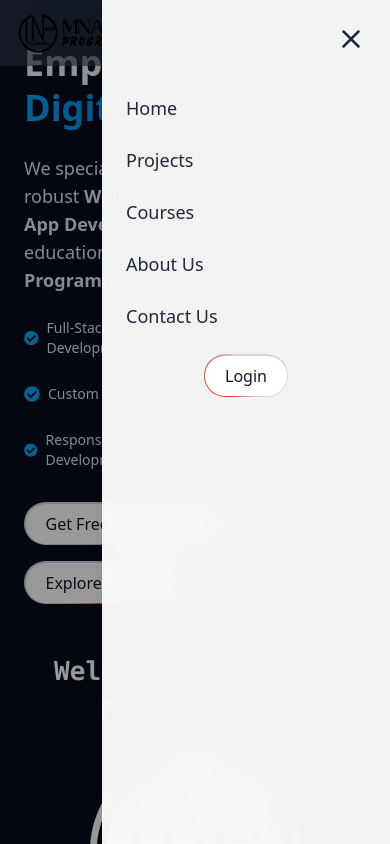
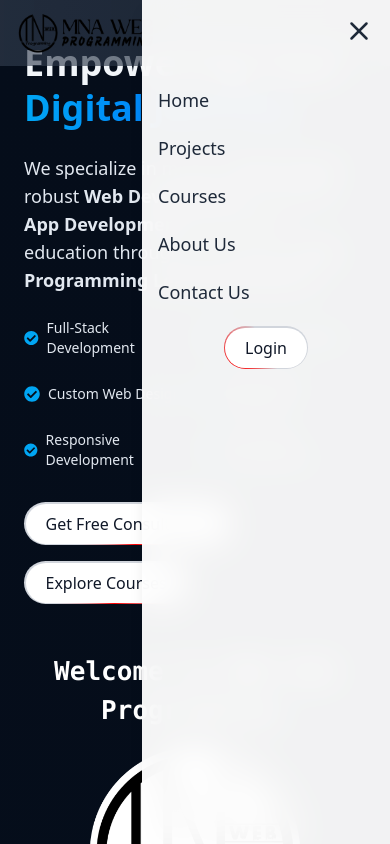
Before and after one commit to nurulazam-dev/mna-web-programming_v1, a Next.js app: page / in a window 390 px wide. Both pictures are taken after a click on the button 359 px from the left and 33 px from the top of the page. Shown: the top 844 px of the page. Built offline with nearby package versions, Linux system fonts and the light colour scheme.

Commit message:
header component update

```diff
--- a/app/components/Shared/Header.tsx
+++ b/app/components/Shared/Header.tsx
@@ -86,7 +86,7 @@ const Header = () => {
               initial={{ opacity: 0 }}
               animate={{ opacity: 0.4 }}
               exit={{ opacity: 0 }}
-              className="fixed inset-0 bg-black z-40"
+              className="fixed inset-0 z-40"
               onClick={() => setIsOpen(false)}
             ></motion.div>
 
@@ -96,9 +96,9 @@ const Header = () => {
               animate={{ x: 0 }}
               exit={{ x: "100%" }}
               transition={{ duration: 0.4, ease: "easeInOut" }}
-              className="fixed top-0 right-0 w-72 h-full bg-white/95 dark:bg-gray-900/95 backdrop-blur-lg shadow-lg md:hidden p-6 z-50 flex flex-col"
+              className="fixed top-0 right-0 w-62 h-screen bg-white/95 dark:bg-gray-900/95 backdrop-blur-lg shadow-lg md:hidden z-50 flex flex-col"
             >
-              <div className="flex justify-end">
+              <div className="flex justify-end pt-4 pr-4">
                 <button
                   className="text-3xl text-gray-800 dark:text-gray-200"
                   onClick={() => setIsOpen(false)}
@@ -106,7 +106,7 @@ const Header = () => {
                   <FiX />
                 </button>
               </div>
-              <div className="mt-10 flex flex-col space-y-6">
+              <div className="mt-4 flex flex-col space-y-5  px-4 py-6">
                 {navLinks.map((link, idx) => (
                   <motion.a
                     key={idx}
```
